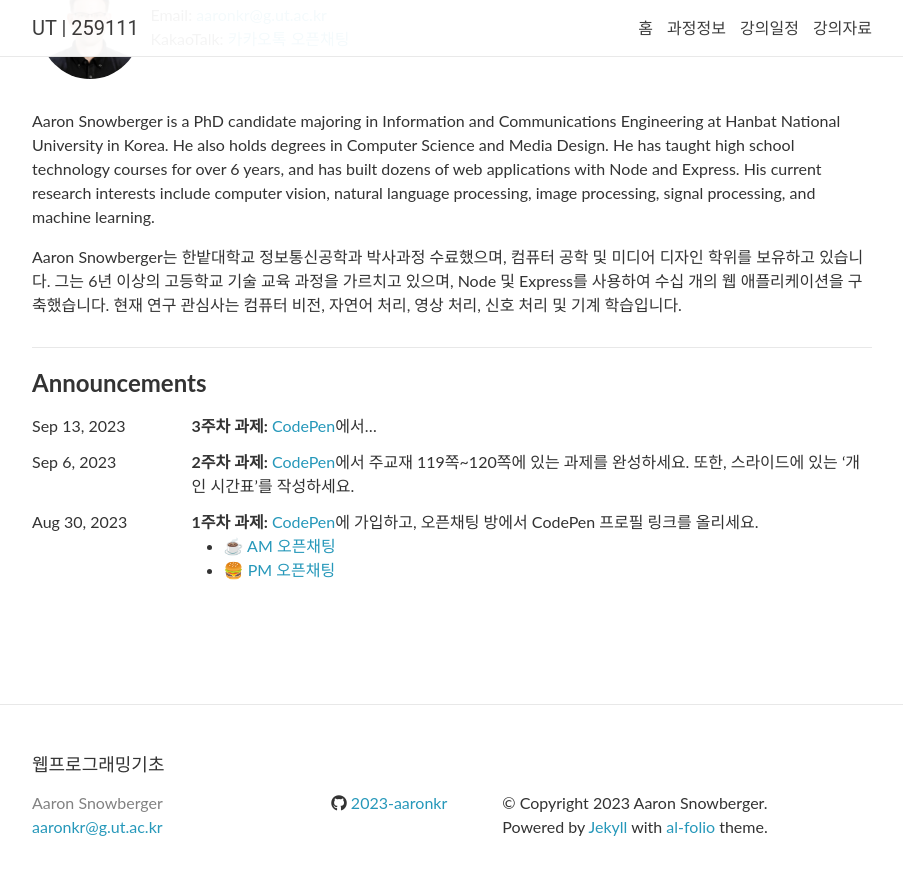
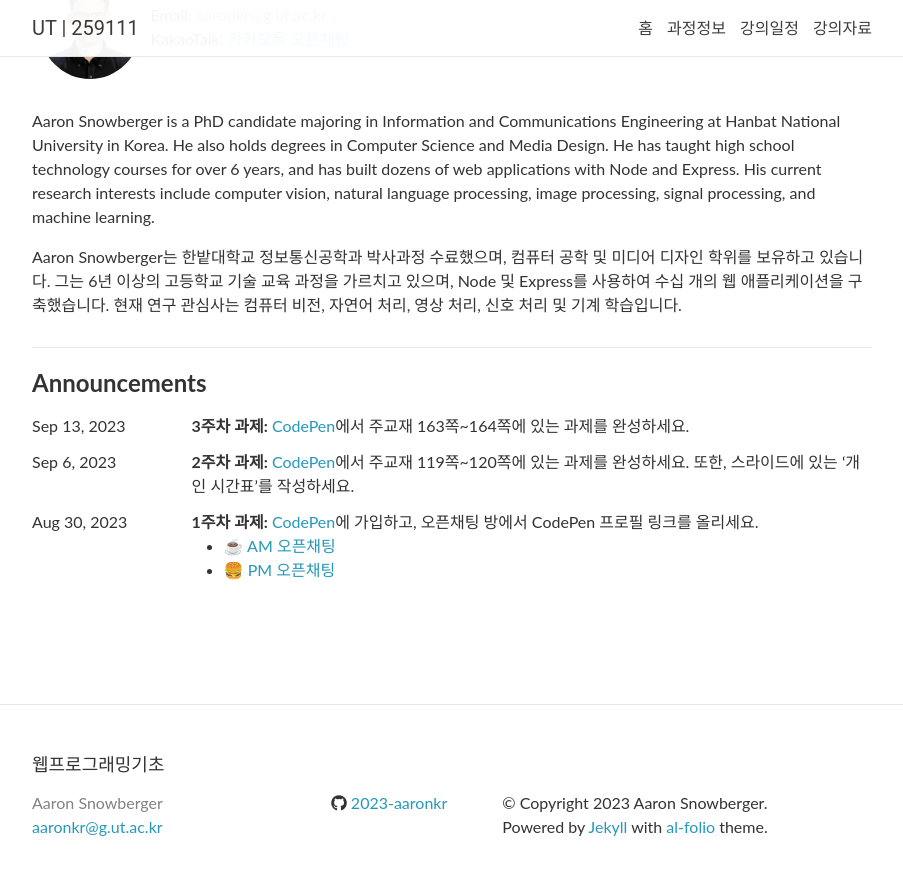
Before and after one commit to 2023-aaronkr/ut-web, a Jekyll site: the page built from _pages/about.md, in a window 1280 px wide and 900 px high, scrolled down 1563 px. Shown: the top 875 px of the window, without its empty margins (188-1091 px from the left). Built offline with Jekyll 4.4.1, drawn with Linux system fonts in a browser that asks for light colours; nearby versions of some CDN libraries; comment, search, counter and statistics services are not loaded.

Commit message:
Update lectures and assignments

```diff
--- a/_data/lectures.yml
+++ b/_data/lectures.yml
@@ -29,9 +29,12 @@
   week: 3
   title: >
     <strong>05 입력 양식 작성하기 / Fill out the input form</strong>
-  slides:
-  readings:
-  logistics:
+  slides: "https://docs.google.com/presentation/d/1lQtRscLnnQmiSr9HnZZYVdUHqAkW-DSApAfHPzsGkLQ/edit?usp=sharing"
+  readings: >
+    Do It! HTML + CSS + JavaScript, <strong>pp. 121-164</strong>
+  logistics: >
+    <span style="color: red">3주차 과제:<br>pp. 163-64</span><br>
+    9/20까지 완성하세요.
 
 - date: 9/20
   week: 4
```
Also changed, not shown: _announcements/2023-09-13-week-3.md (+1 -1 lines).
